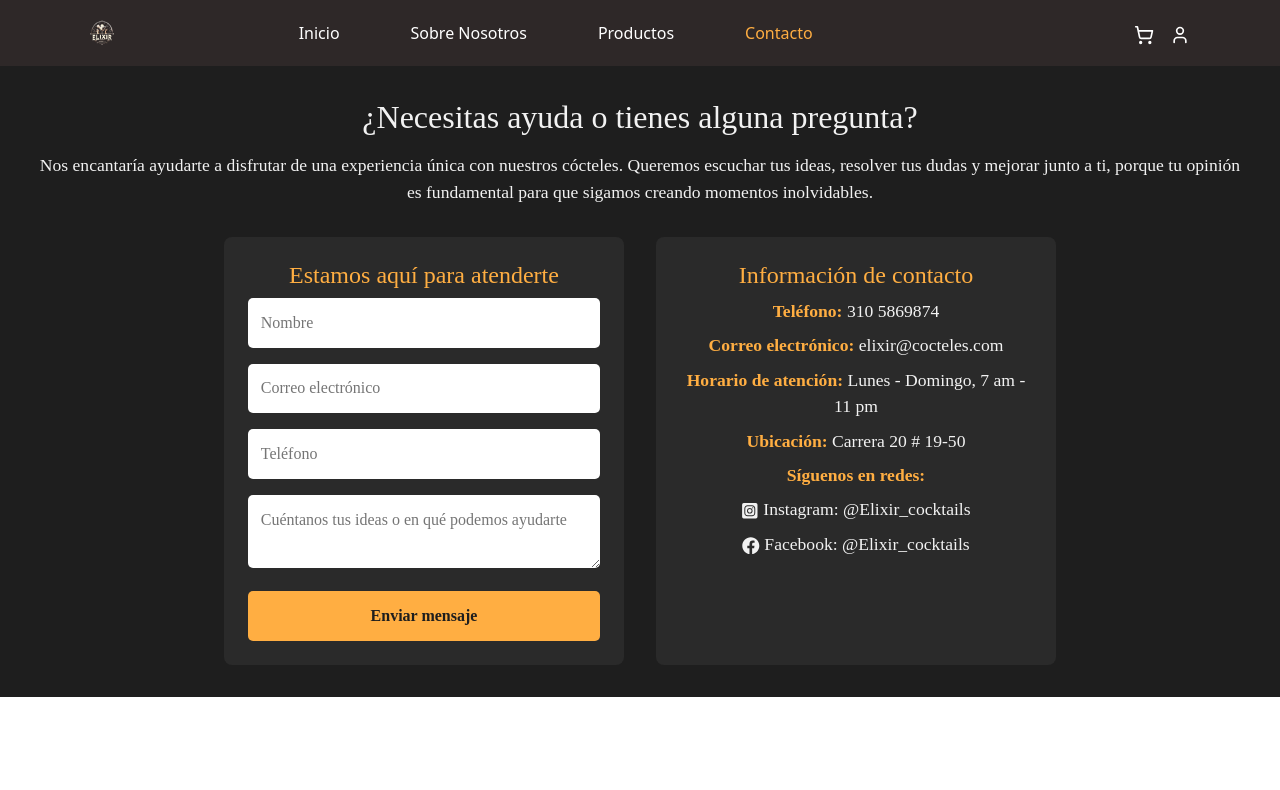
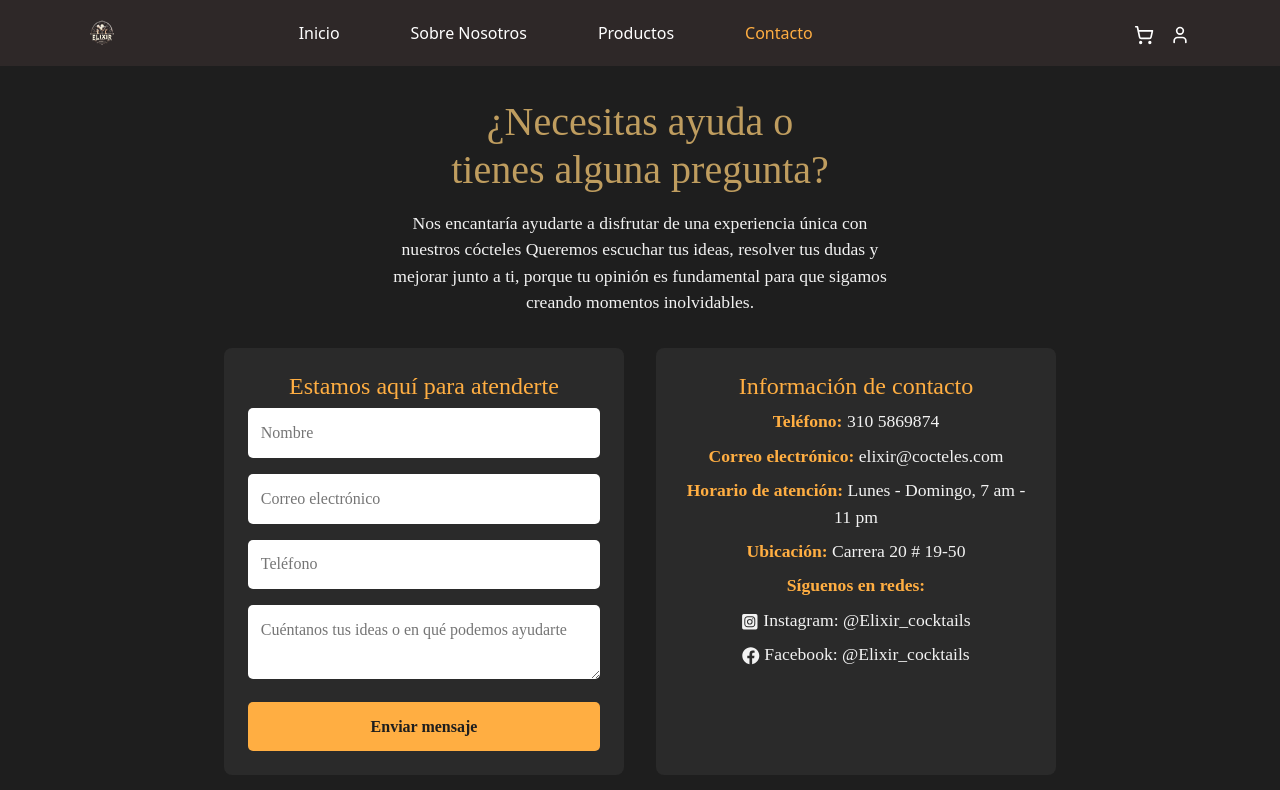
Before and after one commit to Karoll-e/elixir-drinks-proyectoFinal, a React (Create React App) app: page /contacto in a window 1280 px wide. Shown: the top 790 px of the page. Built offline with nearby package versions, Linux system fonts and the light colour scheme; a web font is replaced by a local one.

Commit message:
Mejorar estilo y diseño de la página de contacto: aumentar tamaño de fuente, cambiar color y ajustar el diseño del formulario.

```diff
--- a/src/pages/Contact/Contact.css
+++ b/src/pages/Contact/Contact.css
@@ -7,7 +7,8 @@
   }
 
   .contact-page h1 {
-    font-size: 2rem;
+    font-size: 2.5rem;
+    color: #BF9D5F;
     margin-bottom: 1rem;
   }
 
@@ -21,13 +22,15 @@
     display: flex;
     gap: 2rem;
     justify-content: center;
+    flex-wrap: wrap;
   }
 
   .contact-form, .contact-info {
     background-color: #2a2a2a;
     padding: 1.5rem;
     border-radius: 8px;
-    width: 400px;
+    max-width: 100%; /* Allows containers to adapt */
+    width: 400px; /* Optional: can be removed */
   }
 
   .contact-form h2, .contact-info h2 {
--- a/src/pages/Contact/Contact.jsx
+++ b/src/pages/Contact/Contact.jsx
@@ -6,11 +6,11 @@ import { FaInstagramSquare } from "react-icons/fa";
 function Contact() {
   return (
     <div className="contact-page">
-      <h1>¿Necesitas ayuda o tienes alguna pregunta?</h1>
+      <h1>¿Necesitas ayuda o <br />tienes alguna pregunta?</h1>
       <p>
-        Nos encantaría ayudarte a disfrutar de una experiencia única con nuestros cócteles.
-        Queremos escuchar tus ideas, resolver tus dudas y mejorar junto a ti, porque tu opinión
-        es fundamental para que sigamos creando momentos inolvidables.
+        Nos encantaría ayudarte a disfrutar de una experiencia única con <br /> nuestros cócteles
+        Queremos escuchar tus ideas, resolver tus dudas y <br /> mejorar junto a ti, porque tu opinión
+        es fundamental para que sigamos <br /> creando momentos inolvidables.
       </p>
 
       <div className="contact-content">
```
